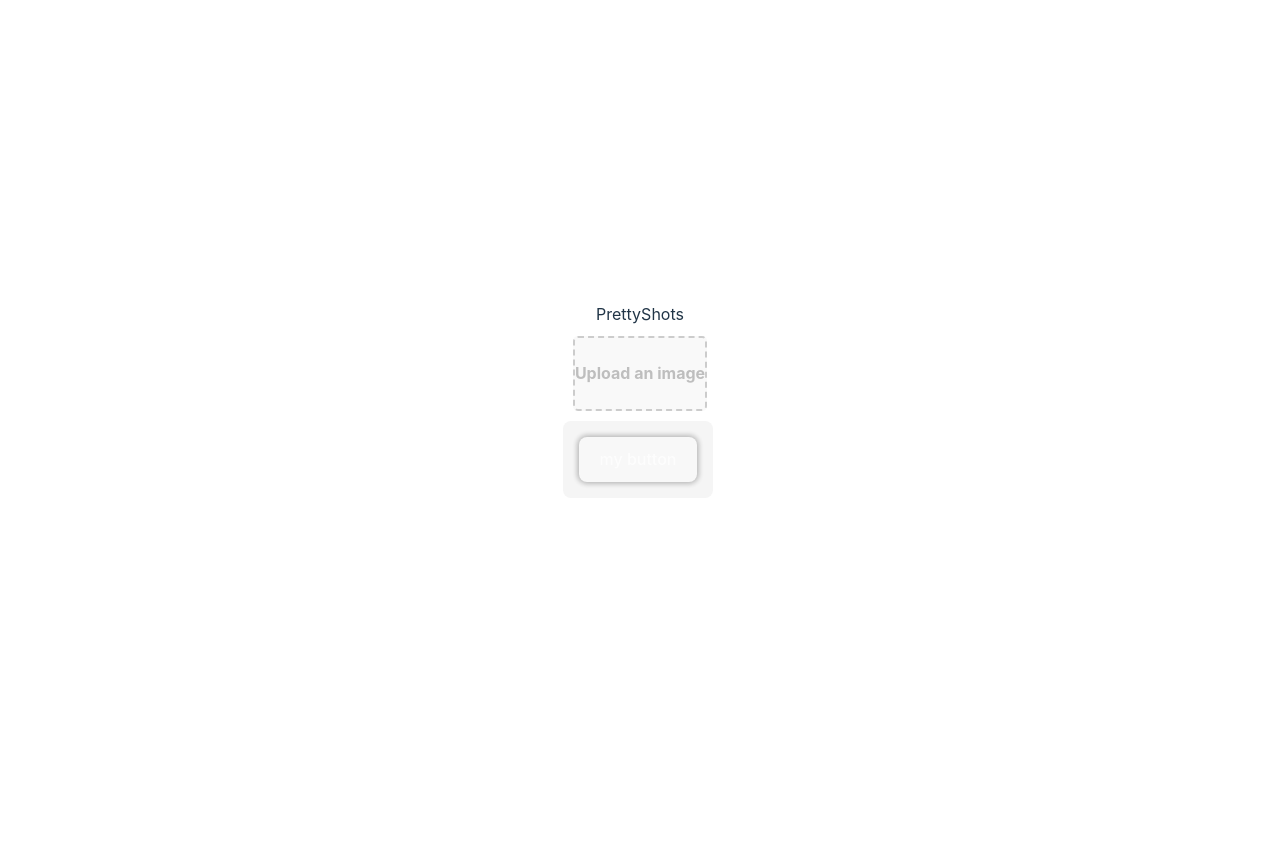
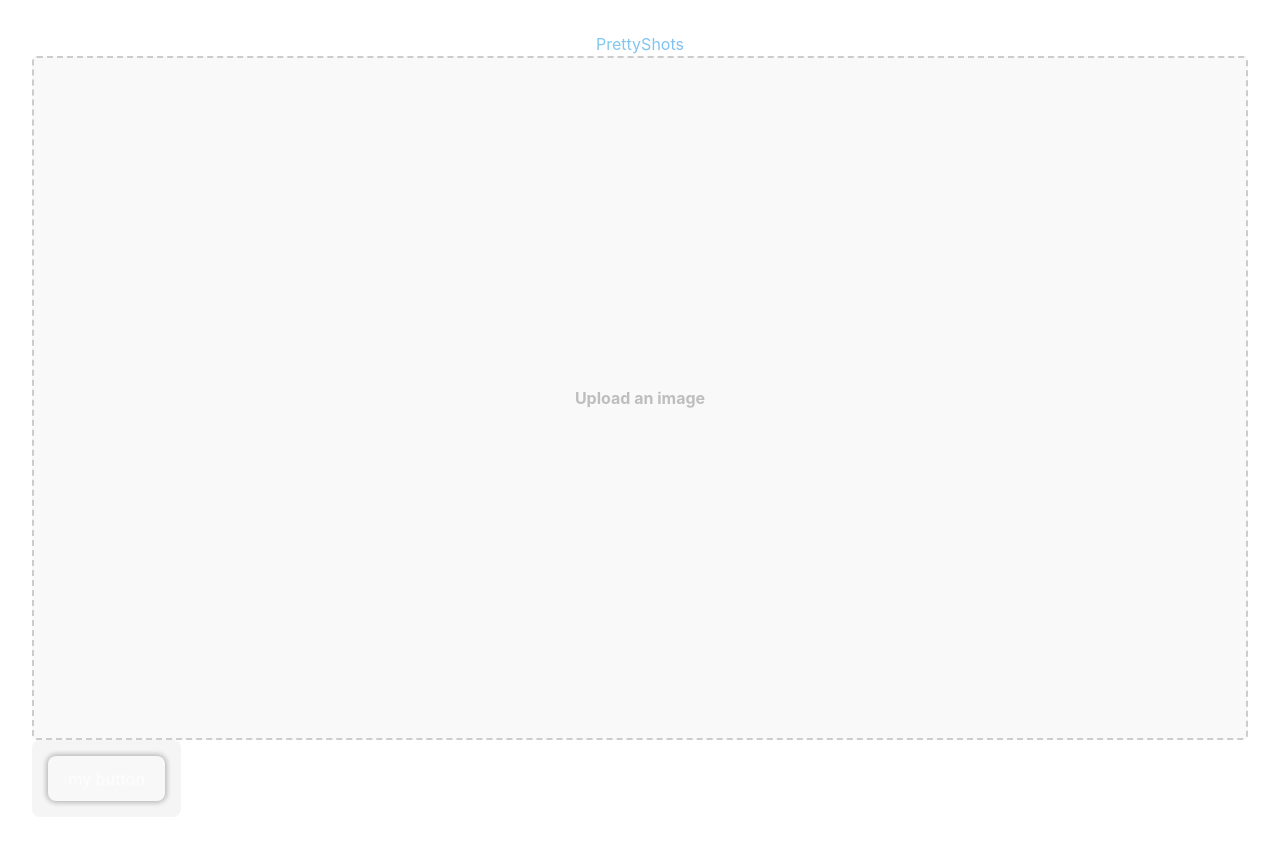
Before and after one commit to harvmaster/PrettyShots-React, a Preact app: page / in a window 1280 px wide. Shown: the top 846 px of the page. Before the commit the page ends 800 px from the top, so only its background shows below. Built offline with nearby package versions, Linux system fonts and the light colour scheme.

Commit message:
Added styling to image-preview-container

```diff
--- a/src/app.css
+++ b/src/app.css
@@ -3,6 +3,9 @@
   margin: 0 auto;
   padding: 2rem;
   text-align: center;
+  width: 100%;
+  height: 100%;
+  background-color: hsl(0, 0%, 100%);
 }
 
 .logo {
--- a/src/app.tsx
+++ b/src/app.tsx
@@ -8,12 +8,14 @@
 
   return (
     <>
-      <div className="size-full">
-        <div class="text-5xl">
-          PrettyShots
+      <div className="size-full grid grid-cols-1 justify-center items-start">
+        <div class="grid justify-center">
+          <div class="w-fit text-6xl font-black p-2 rainbow-text">
+            PrettyShots
+          </div>
         </div>
 
-        <div className="size-full">
+        <div className="w-full">
           <ImageUpload />
         </div>
 
--- a/src/components/ImageUpload/ImageUpload.css
+++ b/src/components/ImageUpload/ImageUpload.css
@@ -33,10 +33,12 @@
 .image-preview-container {
   /* border: #878787 1px solid; */
   /* border-radius: 5px; */
+  max-height: 25em;
+  overflow-y: auto;
 }
 
 .image-preview {
-  max-height: 100%;
+  max-height: 10em;
   object-fit: contain;
   aspect-ratio: auto;
   transition: box-shadow 0.3s;
--- a/src/components/ImageUpload/index.tsx
+++ b/src/components/ImageUpload/index.tsx
@@ -30,16 +30,19 @@
 
   return (
     <>
-      <div class="grid padding-sm md:grid-cols-3 grid-cols-1 justify-center">
+      <div className={['grid', 'grid-cols-1', 'gap-4', 'justify-center', 'items-start'].join(' ')}>
+        <div class="grid md:grid-cols-3 grid-cols-1 justify-center">
           <div />
-        <div class="file-upload-container size-max order-2">
+          <div class="file-upload-container order-2">
             <input class="file-upload-input" type="file" multiple onChange={handleFileChange} />
             <span class="file-upload-label">Upload an image</span>
           </div>
         </div>
 
+        <div className={['w-fit grid justify-center'].join(' ')}>
+
         {files &&
-        <div className="grid md:grid-cols-3 grid-cols-1 padding-sm gap-4 image-preview-container rounded-xl border-2 border-slate-300">
+          <div className="grid md:grid-cols-3 grid-cols-1 w-fit p-4 gap-4 rounded-xl border-2 border-slate-300 bg-teal-100">
             {files.map((file: File) => (
               <img
               className={['image-preview', 'rounded-xl', selected == file ? previewClasses : ''].join(' ')}
@@ -49,6 +52,8 @@
             ))}
           </div>
         }
+        </div>
+      </div>
     </>
   )
 }
--- a/src/index.css
+++ b/src/index.css
@@ -15,12 +15,6 @@
   text-rendering: optimizeLegibility;
   -webkit-font-smoothing: antialiased;
   -moz-osx-font-smoothing: grayscale;
-
-  --spacing-xs: 0.3em;
-  --spacing-sm: 0.6em;
-  --spacing-md: 1.2em;
-  --spacing-lg: 2.4em;
-  --spacing-xl: 4.8em;
 }
 
 a {
@@ -77,20 +71,13 @@
   }
 }
 
-
-
-.padding-xs {
-  padding: var(--spacing-xs);
+.rainbow-text {
+  background-image: linear-gradient(
+    to right,
+    hsl(167, 100%, 75%),
+    hsl(235, 100%, 75%)
+  );
+  background-clip: text;
+  -webkit-background-clip: text;
+  color: transparent;
 }
-.padding-sm {
-  padding: var(--spacing-sm);
-}
-.padding-md {
-  padding: var(--spacing-md);
-}
-.padding-lg {
-  padding: var(--spacing-lg);
-}
-.padding-xl {
-  padding: var(--spacing-xl);
-}
```
Lines whose indentation alone changed are shown as unchanged.
